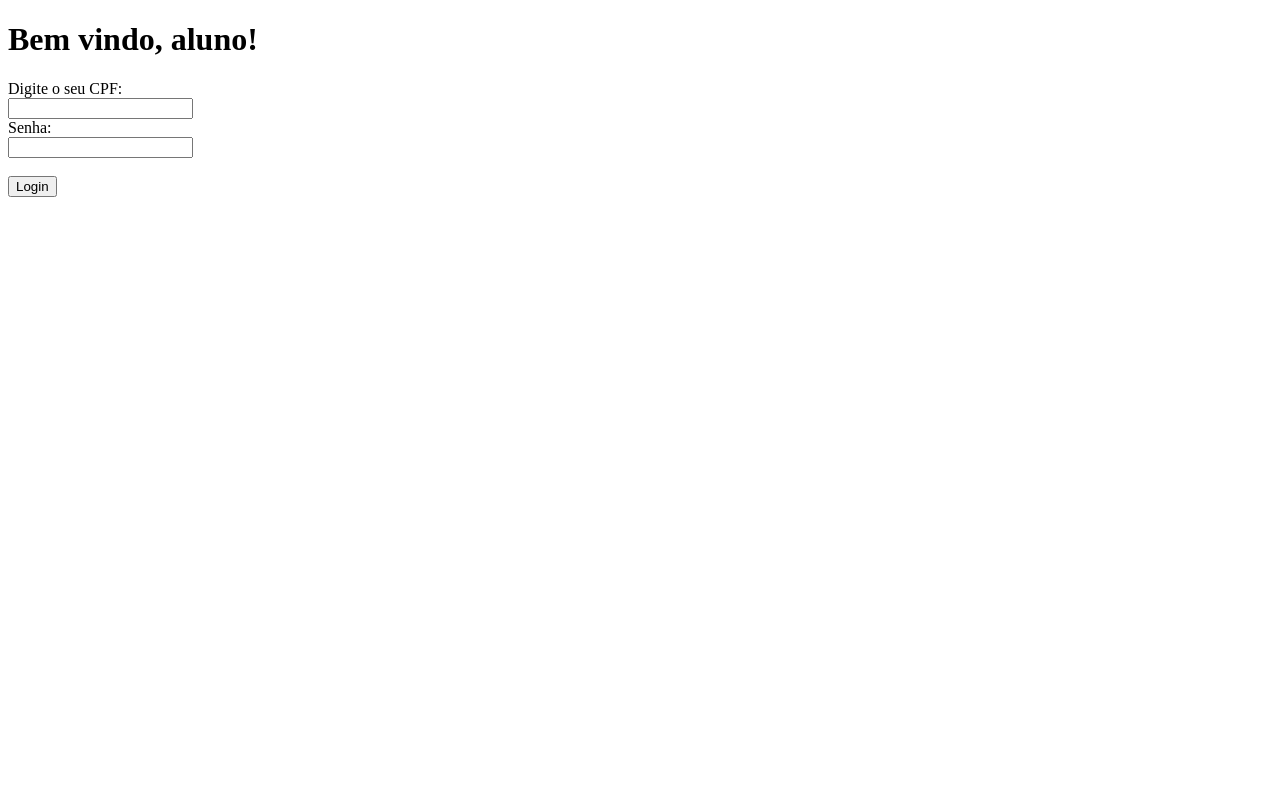
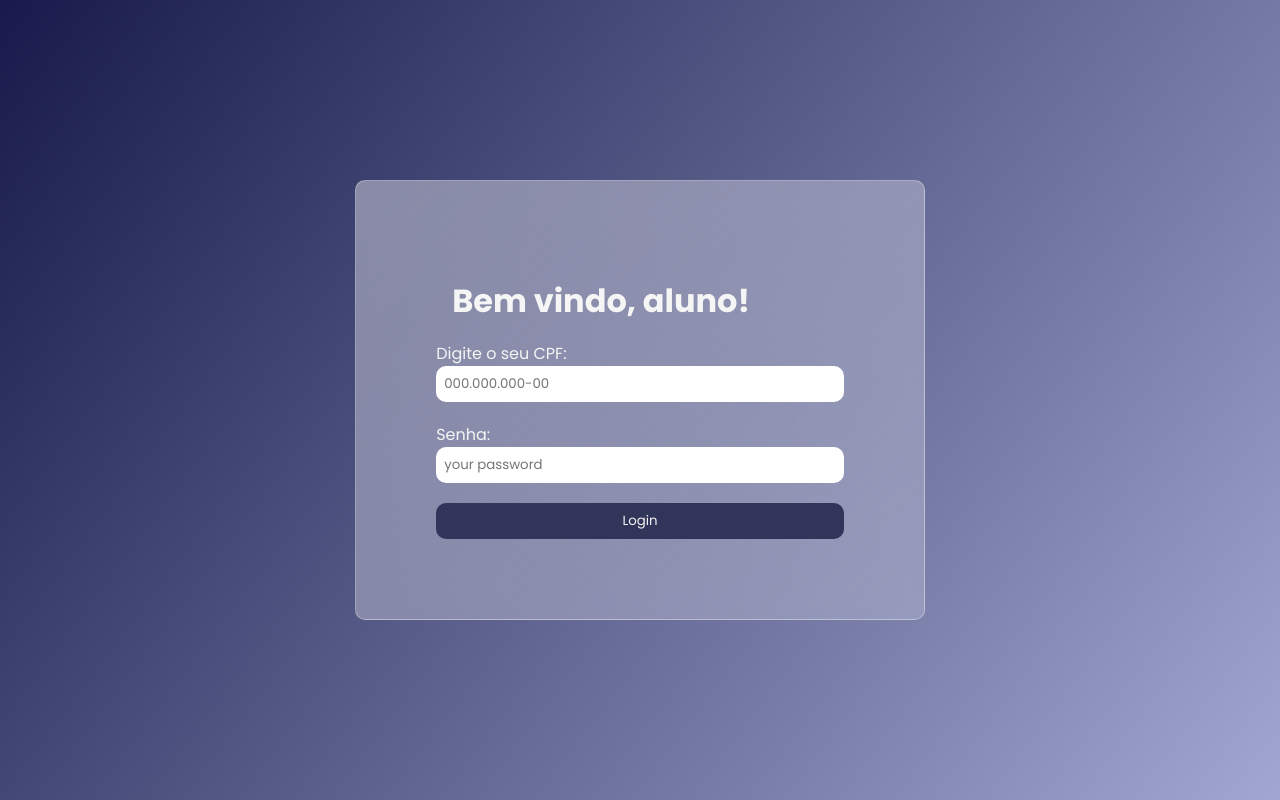
Before and after one commit to Manuelaamorim/smartSchool, a Django app: page /auth/ in a window 1280 px wide. Run offline with Django 5.2, Linux system fonts and the light colour scheme; parts of the project's set-up code (start-up, migrations or seed data) failed here and were passed over.

Commit message:
fixing bugs and adding login html/css

```diff
--- /dev/null
+++ b/appsmartschool/static/css/style_login_aluno.css
@@ -0,0 +1,82 @@
+@import url('https://fonts.googleapis.com/css2?family=Poppins:ital,wght@0,100;0,200;0,300;0,400;0,500;0,600;0,700;0,800;0,900;1,100;1,200;1,300;1,400;1,500;1,600;1,700;1,800;1,900&display=swap');
+
+:root{
+    --primary: rgb(104, 113, 183);
+    --secondary: rgb(161, 167, 208);
+    --container-bg: rgba(32, 34, 48, 0.426);
+
+    --font-color: whitesmoke;
+
+    --btn-color: rgb(49, 53, 90);
+    --btn-pressed: rgb(31, 34, 57);
+    --cor-principal:#171a4a;
+    --cor-preta: #000000;
+    --cor-branca: #eae2e6;
+    --cor-azul-clara: #99a6f2;
+}
+
+*{
+    margin: 0;
+    padding: 0;
+    box-sizing: border-box;
+    font-family: "Poppins", sans-serif;
+}
+
+body{
+    height: 100vh;
+    background: linear-gradient(127deg, var(--cor-principal), var(--secondary));
+    display: flex;
+    align-items: center;
+    justify-content: center;
+    flex-direction: column;
+}
+
+.container{
+    background: linear-gradient(
+        to right bottom,
+        rgba(255, 255, 255, 0.4),
+        rgba(255, 255, 255, 0.2)
+    );
+    backdrop-filter: blur(10px);
+    border: 1px solid rgba(255, 255, 255, 0.3);
+    padding: 5rem;
+    border-radius: 10px;
+}
+
+.container form{
+    display: flex;
+    flex-direction: column;
+}
+
+.container form div{
+    padding-bottom: 20px;
+}
+
+.container h1{
+    color: var(--font-color);
+    padding: 1rem;
+}
+
+.container form label{
+    color: var(--font-color);
+}
+.container form input{
+    width: 100%;
+    padding: 0.5rem;
+    border-radius: 10px;
+    outline: none;
+    border: 2px white;
+}
+
+.container form .btn-submit{
+    cursor: pointer;
+    padding: 0.5rem;
+    background-color: var(--btn-color);
+    border-radius: 10px;
+    outline: none;
+    color: var(--font-color);
+}
+
+.container form .btn-submit:hover{
+    background-color: var(--btn-pressed);
+}
--- a/appsmartschool/templates/appsmartschool/login.html
+++ b/appsmartschool/templates/appsmartschool/login.html
@@ -1,19 +1,27 @@
 <!DOCTYPE html>
+{% load static %}
 <html lang="pt-br">
 <head>
     <meta charset="UTF-8">
     <meta name="viewport" content="width=device-width, initial-scale=1.0">
-    <title>Login</title>
+    <link rel="stylesheet" href="{% static 'css/style_login_aluno.css' %}">
+    <title>Login Aluno</title>
 </head>
 <body>
-    <h1 class="titulo-login">Bem vindo, aluno!</h1>
-    <form method="post">
-        {% csrf_token %}
-        <label for="cpf">Digite o seu CPF:</label><br>
-        <input type="text" id="cpf" name="cpf"><br>
-        <label for="senha">Senha:</label><br>
-        <input type="password" id="senha" name="senha"><br><br>
-        <input type="submit" value="Login">
-    </form>
+    <div class="container">
+        <h1 class="titulo-login">Bem vindo, aluno!</h1>
+        <form method="post">
+            {% csrf_token %}
+            <div>
+                <label for="cpf">Digite o seu CPF:</label>
+                <input placeholder="000.000.000-00" type="text" id="cpf" name="cpf"><br>
+            </div>
+            <div>
+                <label for="senha">Senha:</label>
+                <input placeholder="your password" type="password" id="senha" name="senha">
+            </div>
+            <input class="btn-submit" type="submit" value="Login">
+        </form>
+    </div>
 </body>
 </html>
```
